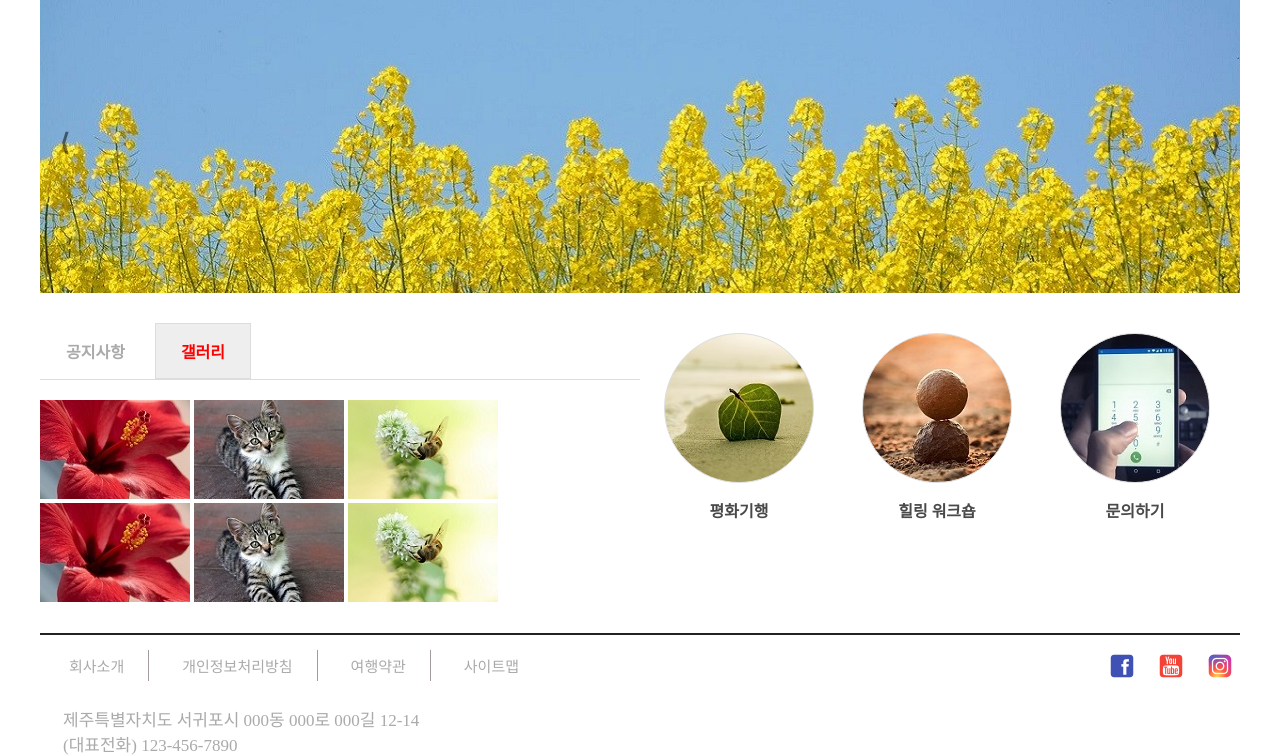
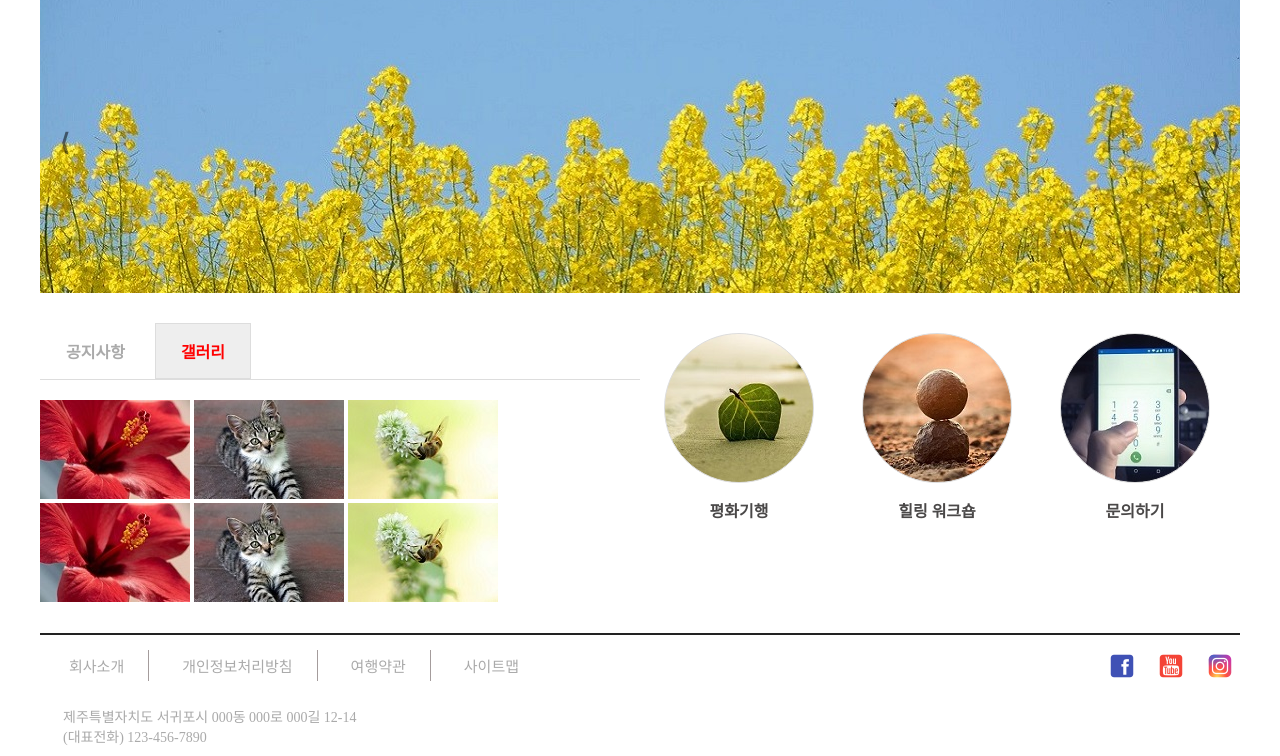
Before and after one commit to demiso5/first_webstite, a plain HTML site: page index.html in a window 1280 px wide. Shown: the part 107-863 px from the top of the page. Drawn offline with Linux system fonts and the light colour scheme; a web font is replaced by a local one.

Commit message:
final edit

```diff
--- a/CSS/style.css
+++ b/CSS/style.css
@@ -327,6 +327,3 @@ footer{
     color:#aaa;
     margin-left:3px;
 }
-#addr p{
-    font-size: 17px;
-}
```
